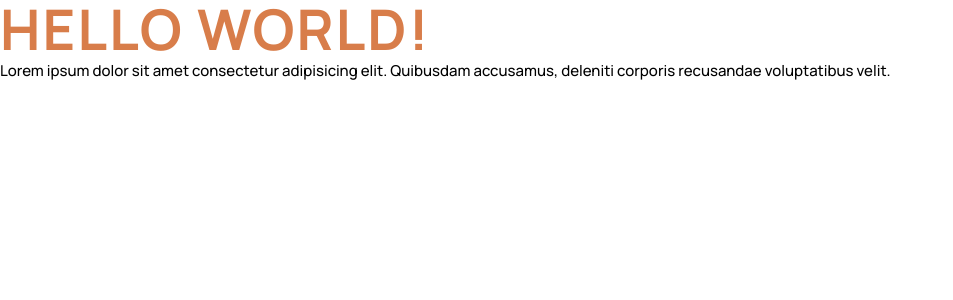
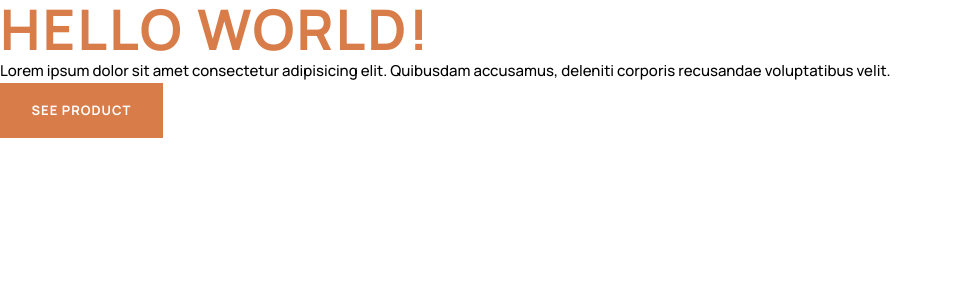
Before and after one commit to LucasWinkler/audiophile-ecommerce, a React (Vite) app: page / in a window 1280 px wide. Shown: the top 300 px of the page, without its empty margins (0-953 px from the left). Built offline with nearby package versions, Linux system fonts and the light colour scheme.

Commit message:
Modified tailwind content cfg to be more specific. Started the button styling

```diff
--- a/src/App.tsx
+++ b/src/App.tsx
@@ -7,6 +7,11 @@ function App() {
           Lorem ipsum dolor sit amet consectetur adipisicing elit. Quibusdam
           accusamus, deleniti corporis recusandae voluptatibus velit.
         </p>
+        <a
+          href='#'
+          className='inline-block bg-orange px-[1.97rem] py-[0.94rem] text-xs uppercase tracking-[0.0625rem] text-neutral-100 hover:bg-orange-light'>
+          See product
+        </a>
       </div>
     </>
   );
--- a/src/styles/index.css
+++ b/src/styles/index.css
@@ -3,6 +3,15 @@
 @tailwind utilities;
 
 @layer base {
+  html {
+    @apply scroll-smooth antialiased;
+  }
+
+  html,
+  body {
+    @apply max-w-[100vw] overflow-x-hidden;
+  }
+
   h1,
   h2,
   h3,
@@ -40,3 +49,9 @@
     @apply text-base;
   }
 }
+
+@layer components {
+  .btn {
+    @apply inline-block rounded px-4 py-2 font-bold;
+  }
+}
--- a/tailwind.config.js
+++ b/tailwind.config.js
@@ -2,8 +2,20 @@ import defaultTheme from 'tailwindcss/defaultTheme';
 
 /** @type {import('tailwindcss').Config} */
 export default {
-  content: ['./index.html', './src/**/*.{js,ts,jsx,tsx}'],
+  content: [
+    './index.html',
+    './src/*.tsx',
+    './src/components/**/*.tsx',
+    './src/pages/**/*.tsx',
+  ],
   theme: {
+    screens: {
+      xs: '375px',
+      sm: '640px',
+      md: '768px',
+      lg: '1024px',
+      xl: '1280px',
+    },
     colors: {
       transparent: 'transparent',
       current: 'currentColor',
```
